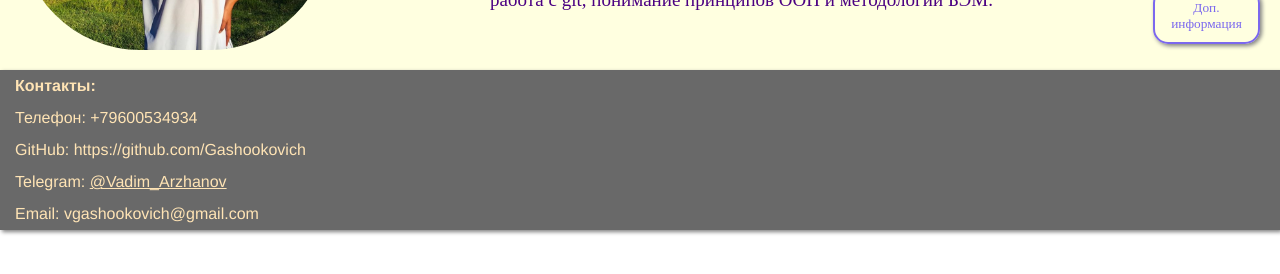
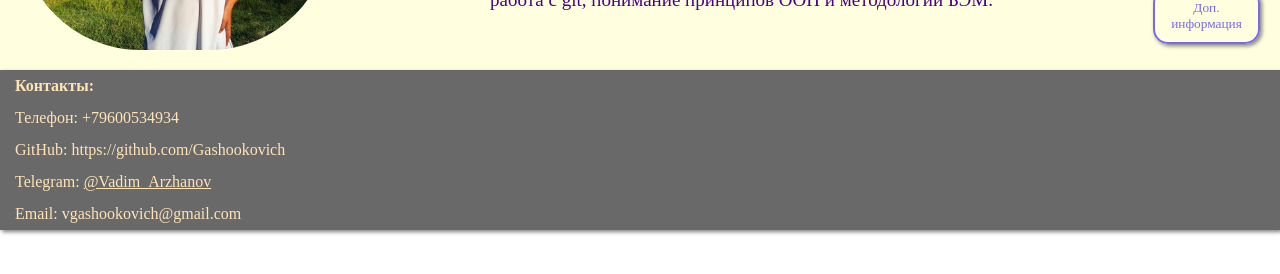
Before and after one commit to Gashookovich/resume, a Vue app: page / in a window 1280 px wide. Shown: the part 344-618 px from the top of the page. Built offline with nearby package versions, Linux system fonts and the light colour scheme.

Commit message:
complete

```diff
--- a/src/components/FooterPage.vue
+++ b/src/components/FooterPage.vue
@@ -27,7 +27,7 @@ export default {
   line-height: 2;
   align-items: flex-start;
   padding: 0 15px;
-  font-family: Avenir, Helvetica, Arial, sans-serif;
+  font-family: URW Chancery L;
   color: #FFE4B5;
 }
 </style>
```
